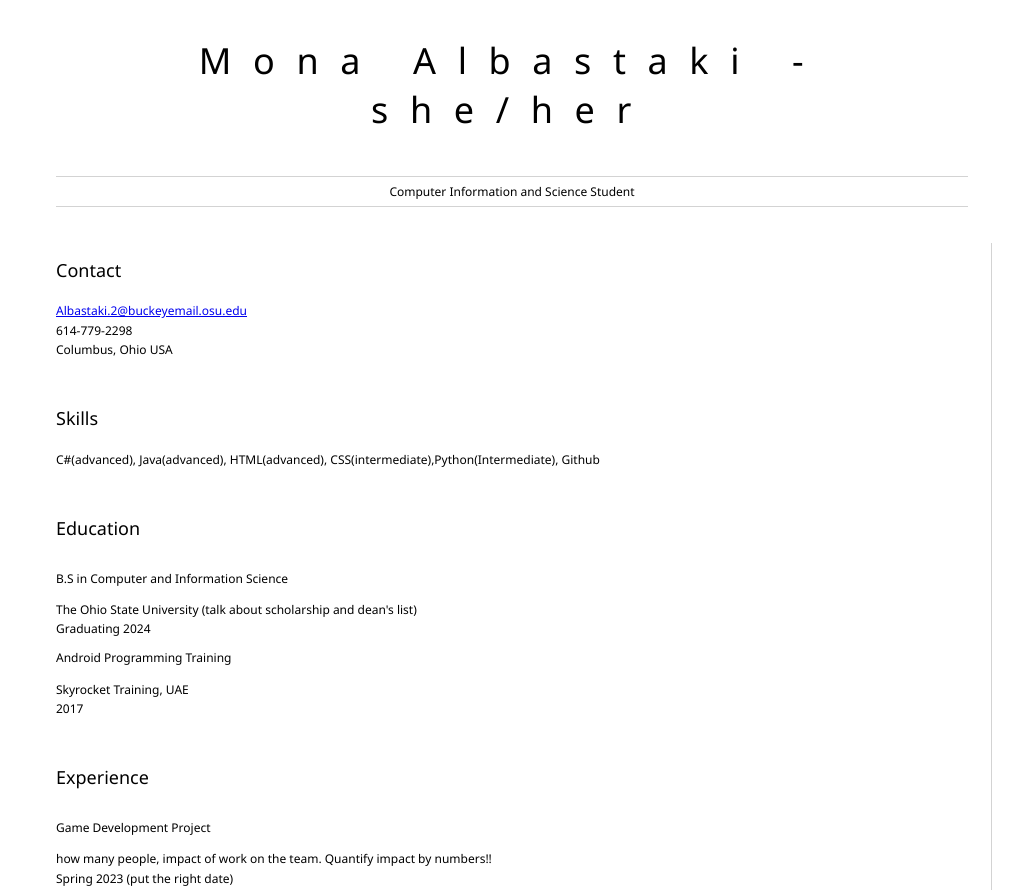
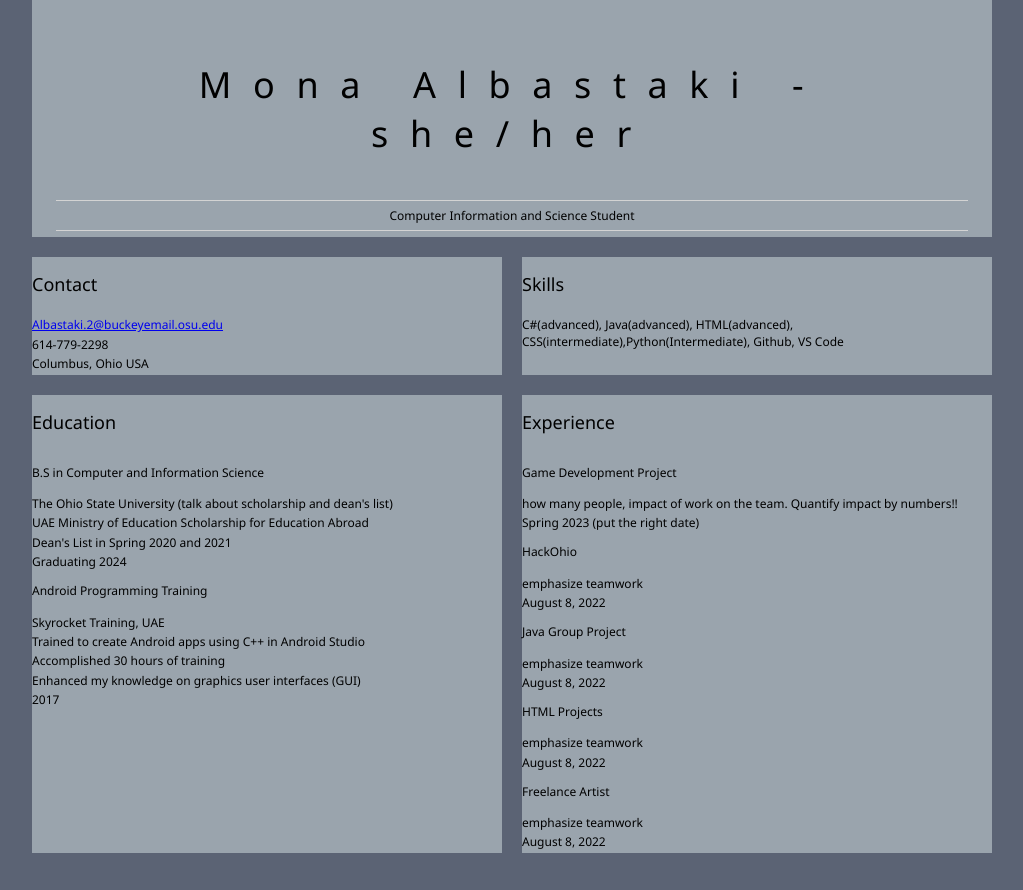
Before and after one commit to MonaAlBastaki/Resume, a plain HTML site: page index.html in a window 1280 px wide. Shown: the top 890 px of the page, without its empty margins (128-1151 px from the left). After the commit the page ends 853 px from the top, so only its background shows below. Drawn offline with Linux system fonts and the light colour scheme.

Commit message:
learning CSS grid and adding details to resume

```diff
--- a/index.html
+++ b/index.html
@@ -4,32 +4,38 @@
         <title>Mona Albastaki Resume</title>
     </head>
     <body>
+        <div class = "gridContainer">
+            <div class="Name">
                 <header id="header">
                 <h1>Mona Albastaki - she/her </h1>
                     <hr>
                         Computer Information and Science Student
                     <hr>
                 </header>
-        <main>
-            <article id="mainleft">
-                <section>
+            </div>
+            <div class="gridItem">
                 <h2>Contact</h2>
                 <p>
                     <a href = "mailto:albastaki.2@buckeyelink.osu.edu">Albastaki.2@buckeyemail.osu.edu</a>
                 </p>
                 <p>614-779-2298</p>
                 <p>Columbus, Ohio USA</p>
-                    <! Put linkedin or github when that is setup better>
-                </section>
-                <section>
+            </div>
+            <div class="gridItem">
                 <h2>Skills</h2>
-                    <p>C#(advanced), Java(advanced), HTML(advanced), CSS(intermediate),Python(Intermediate), Github</p>
-                </section>
-                <section>
+                <p>C#(advanced), Java(advanced), HTML(advanced), CSS(intermediate),Python(Intermediate), Github, VS Code</p>
+            </div>
+            <div class="gridItem">
                 <h2>Education</h2>
                     <h3>B.S in Computer and Information Science</h3>
                         <p>
                             The Ohio State University (talk about scholarship and dean's list)
+                        </p>
+                        <p>
+                            UAE Ministry of Education Scholarship for Education Abroad
+                        </p>
+                        <p>
+                            Dean's List in Spring 2020 and 2021
                         </p>
                         <p>
                             Graduating 2024
@@ -39,10 +45,19 @@
                             Skyrocket Training, UAE
                         </p>
                         <p>
+                            Trained to create Android apps using C++ in Android Studio
+                        </p>
+                        <p>
+                            Accomplished 30 hours of training
+                        </p>
+                        <p>
+                            Enhanced my knowledge on graphics user interfaces (GUI)
+                        </p>
+                        <p>
                             2017
                         </p>
-                </section>
-                <section>
+            </div>
+            <div class="gridItem">
                 <h2>Experience</h2>
                     <h3>Game Development Project</h3>
                         <p>
@@ -79,7 +94,7 @@
                         <p>
                             August 8, 2022
                     </p>
-                </section>
-            </article>
+                </div>
+            </div>
     </body>
 </html>
--- a/style.css
+++ b/style.css
@@ -3,6 +3,7 @@ body {
     font-size: 12px;
     max-width: 960px;
     margin: auto;
+    background-color: rgb(91, 99, 116);
 }
 h1 {
     font-size: 3em;
@@ -50,6 +51,24 @@ h1, h2, h3 {
     padding-bottom: 1em;
 }
 
+.gridContainer {
+    display: grid;
+    grid-template-columns: repeat(2, 1fr);
+    grid-auto-rows: minmax(.5fr, auto);
+    grid-gap: 20px;
+    justify-content: center;
+}
+
+.gridItem {
+    background-color: rgb(154, 164, 173);
+}
+
+.Name {
+    /*you can use grid-row: span 3 if you want it to take a certain # of rows*/
+    grid-column: 1 / -1;
+    background-color: rgb(154, 164, 173);
+}
+
 /* for pdf form*/
 @media (min-width: 1000px){
     #mainLeft{
```
Lines whose indentation alone changed are shown as unchanged.
